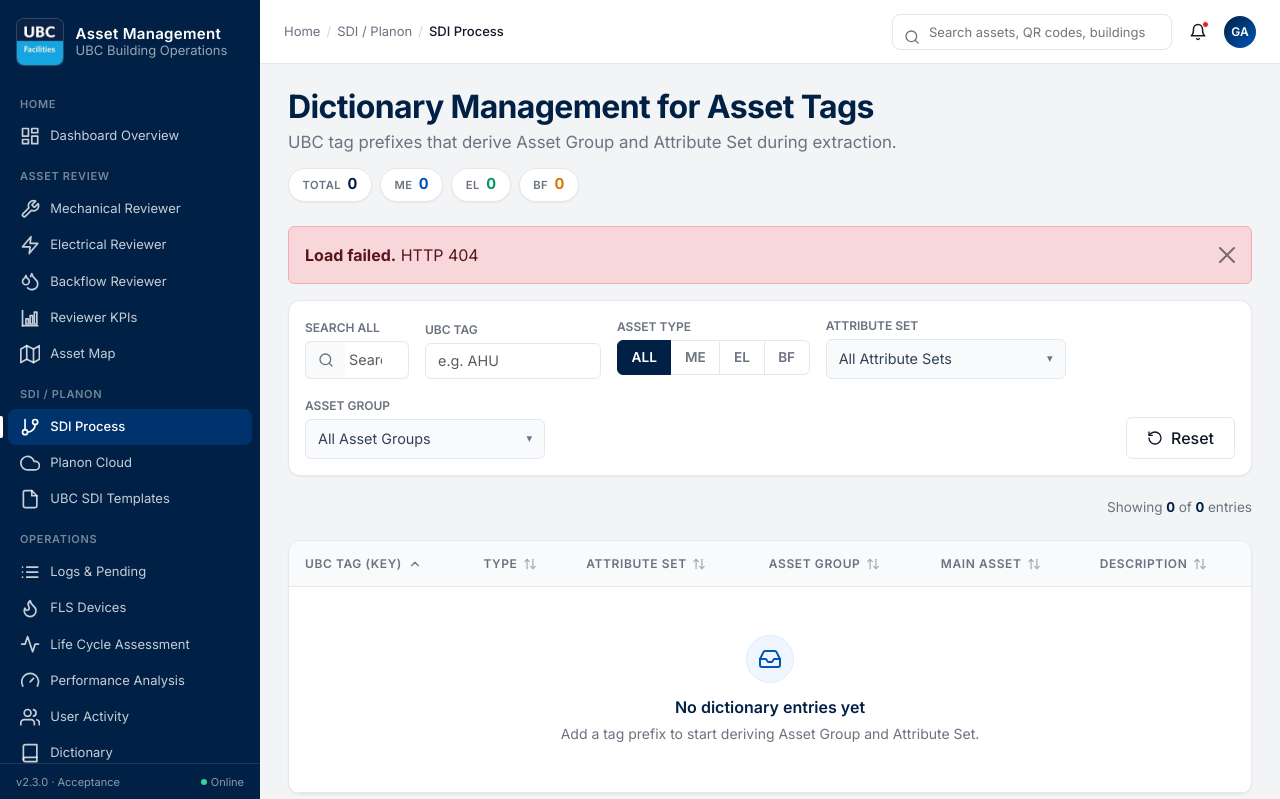
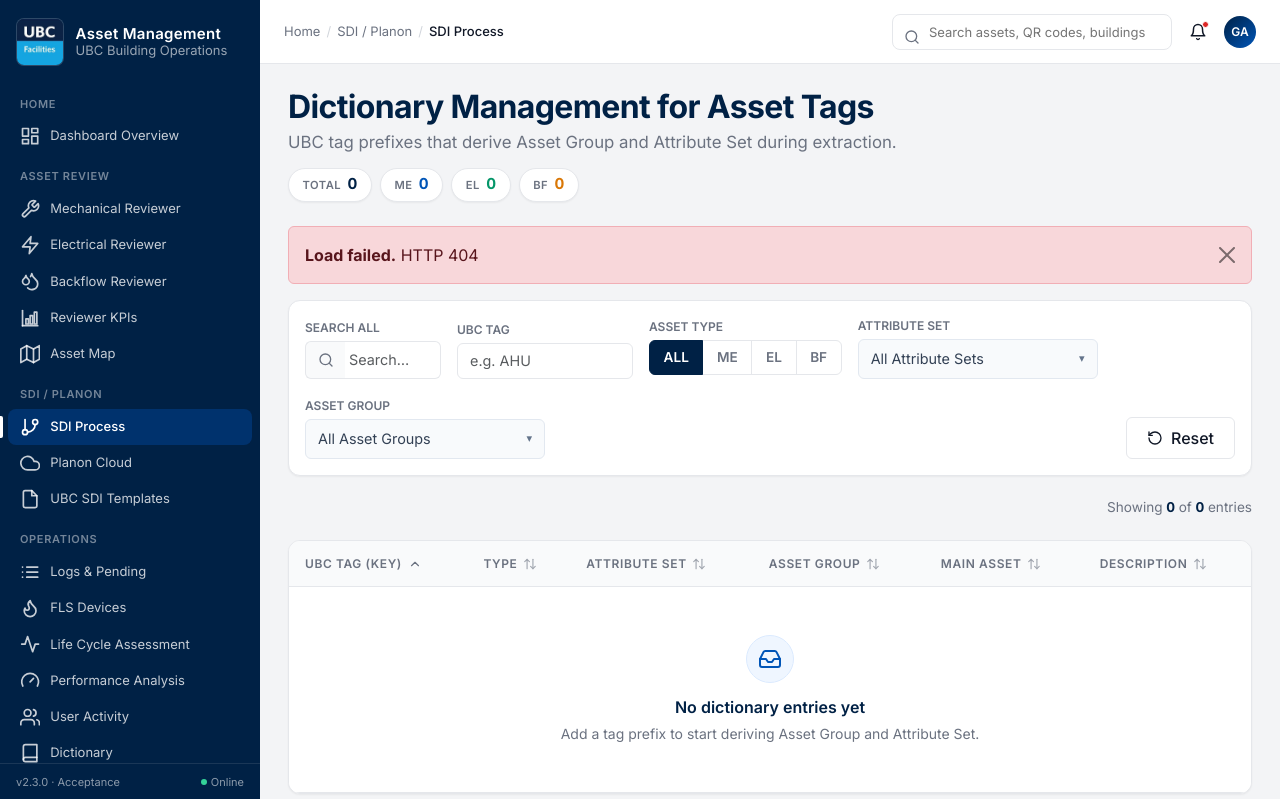
Before and after one commit to gandradepa/asset_capture_full_version_postgresql_ver008, a Flask app: template Dashboard/templates/index_dictionary.html in a window 1280 px wide. Shown: the top 799 px of the page. Run offline with Flask 3, Linux system fonts and the light colour scheme; the template is opened without the code that fills it, so the values that code supplies are empty; some libraries are stand-ins or nearby versions.

Commit message:
Widen the Dictionary search field by 30%
104px was tight enough that the "Search…" placeholder clipped to "Sear".
Going to 8.5rem (136px) leaves a 96px text area, which shows the
placeholder in full while keeping the whole toolbar on one row.

Net against the original flexible field this is still a 74% reduction
at 1600px.

Co-Authored-By: Claude Fable 5 <noreply@anthropic.com>

```diff
--- a/Dashboard/templates/index_dictionary.html
+++ b/Dashboard/templates/index_dictionary.html
@@ -203,8 +203,8 @@
            toolbar's slack and rendered 294-528px depending on viewport. Reset
            now takes the slack via its margin-left:auto. */
         .filter-field--search {
-            flex: 0 0 6.5rem;
-            min-width: 6.5rem;
+            flex: 0 0 8.5rem;
+            min-width: 8.5rem;
         }
 
         .filter-field--tag {
```
